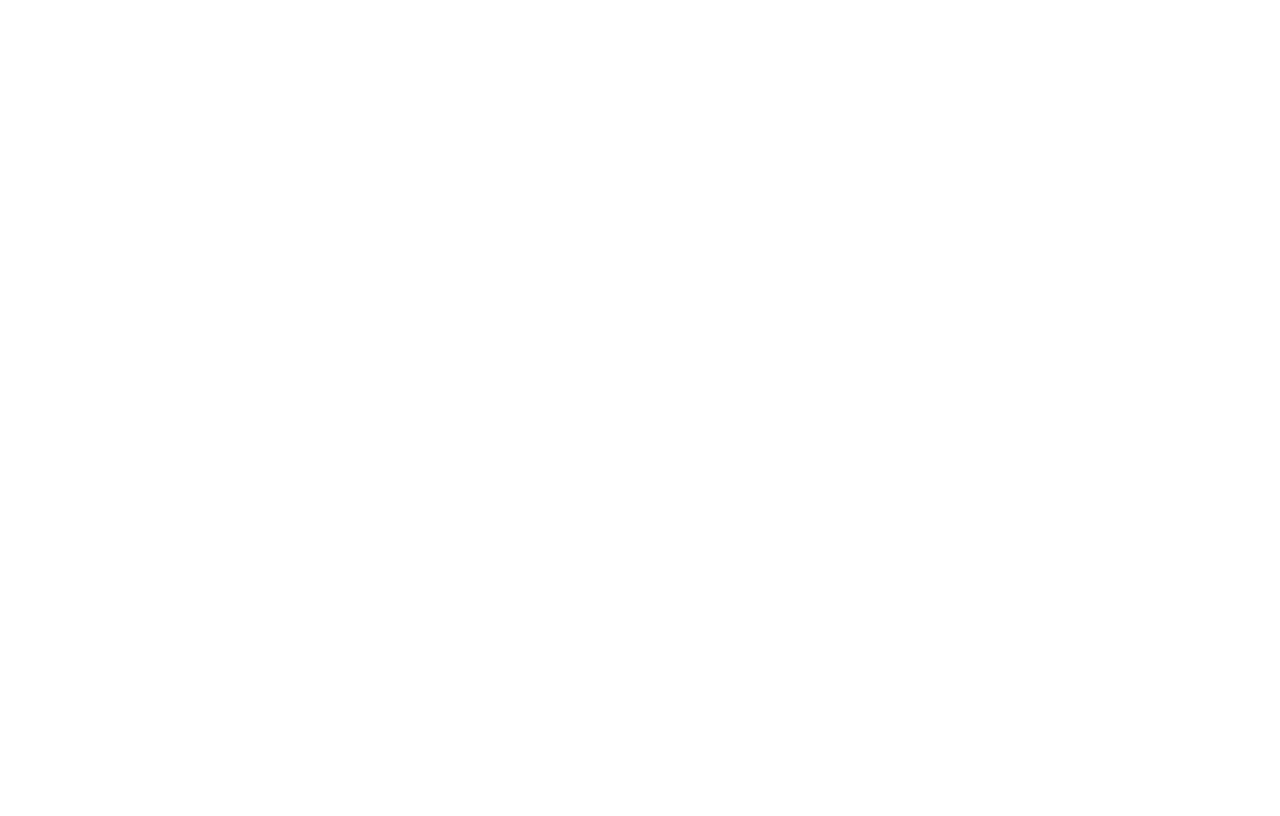
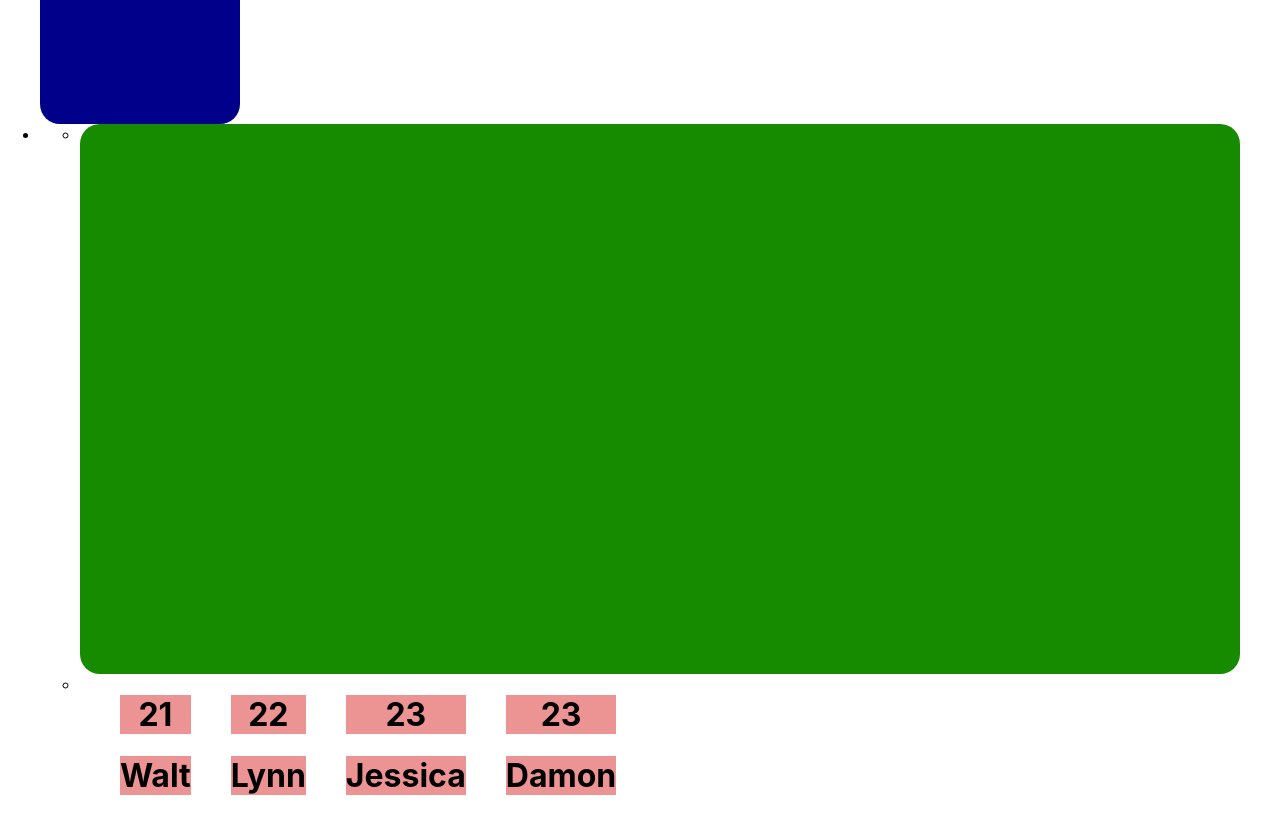
Before and after one commit to WaltDeyzel/scoreboard, a React (Create React App) app: page / in a window 1280 px wide. Shown: the part 660-1476 px from the top of the page. Before the commit the page ends 800 px from the top, so only its background shows below. Built offline with nearby package versions, Linux system fonts and the light colour scheme.

Commit message:
Step 1: My fix.

```diff
--- a/src/App.js
+++ b/src/App.js
@@ -37,6 +37,26 @@
     return (
       <div className="App">
         <Header />
+        <ul>
+          <li id="nav-side"><div className='Temp'></div></li>
+          <li id="chart-side">
+            <ul>
+              <li><div className='Temp2'></div></li>
+              <li>
+                <div>
+                  {this.state.persons.map((person, index) => {
+                    return (< Players
+                      Click={() => { this.addScoreHandler(person.id) }}
+                      name={person.name}
+                      score={person.score}
+                      key={person.id} />
+                    )
+                  })}
+                </div>
+              </li>
+            </ul>
+          </li>
+        </ul>
       </div>
     );
   }
```
